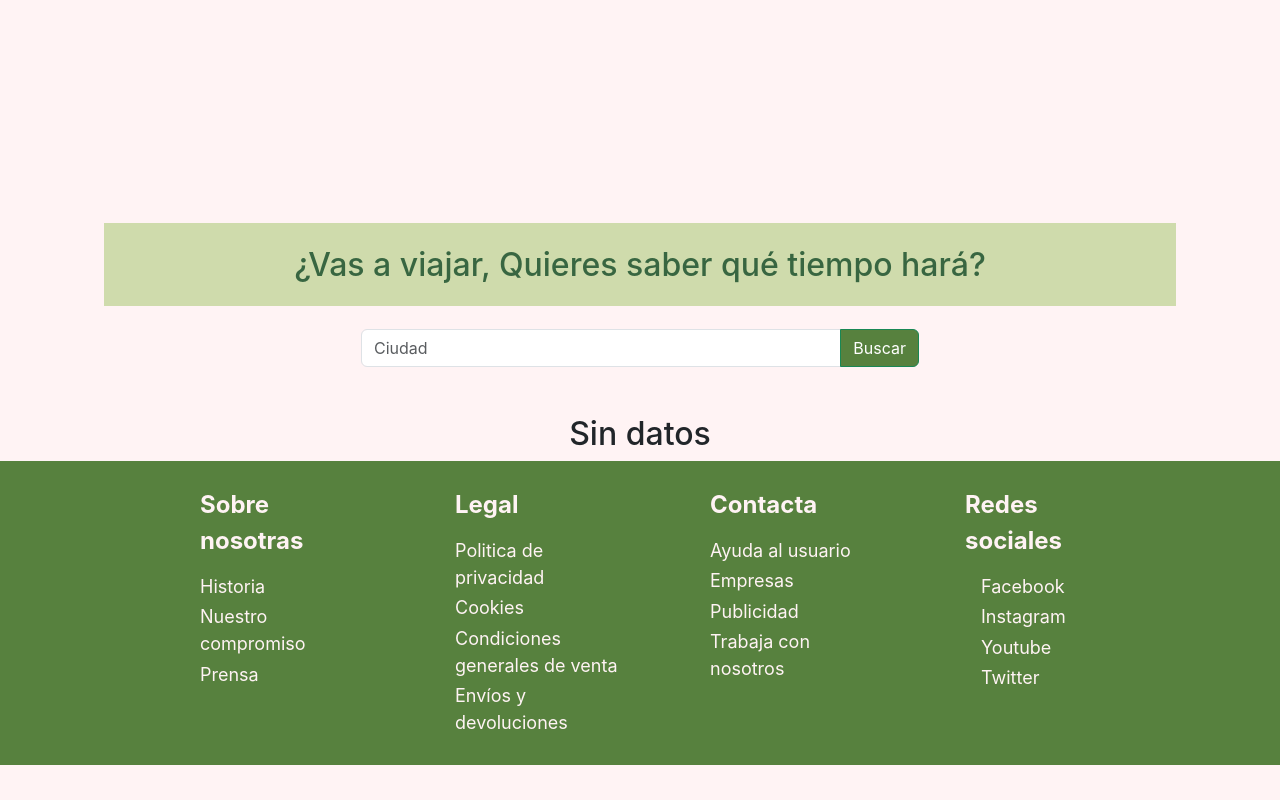
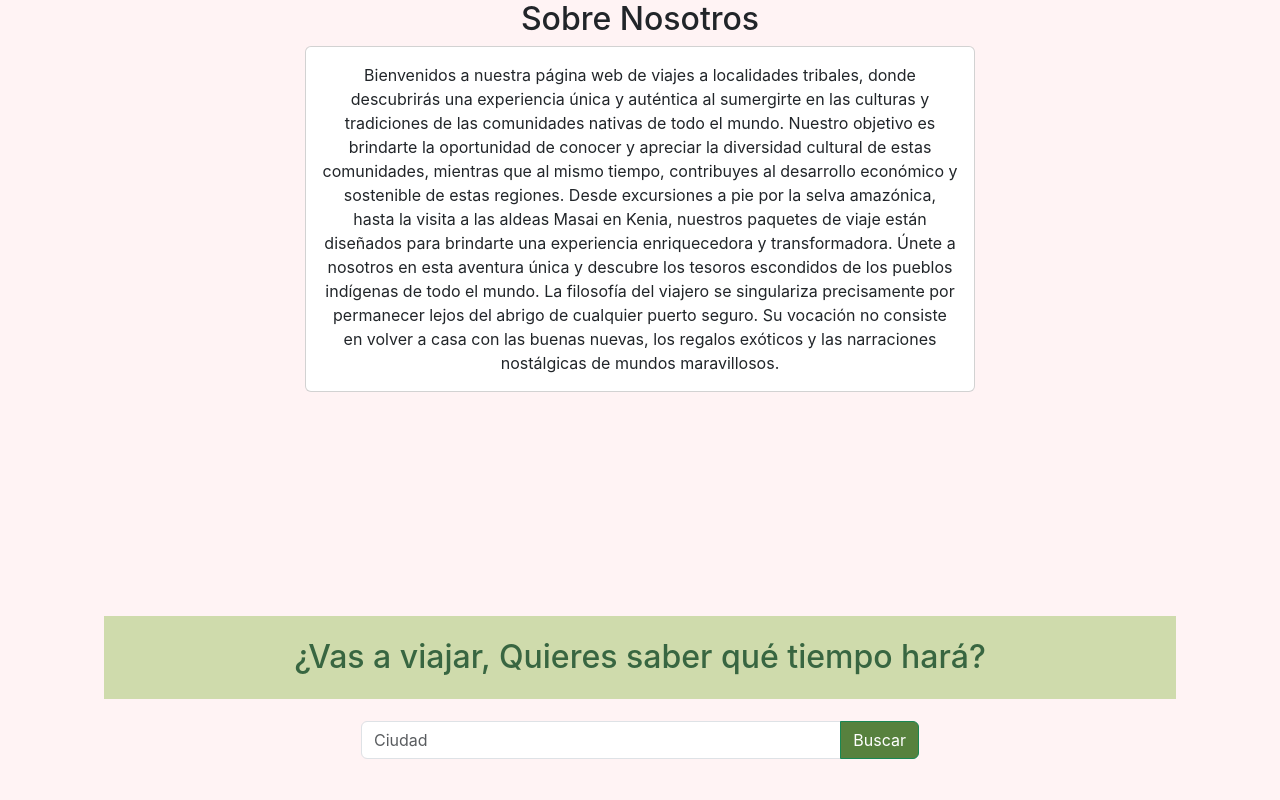
Before and after one commit to CarmenGP/tribe-fly, a React (Create React App) app: page / in a window 1280 px wide. Shown: the top 800 px of the page. Built offline with nearby package versions, Linux system fonts and the light colour scheme.

Commit message:
add about us

```diff
--- a/src/App.js
+++ b/src/App.js
@@ -1,11 +1,12 @@
 import './App.css';
+import AboutUs from './Components/AboutUs/AboutUs';
 import { FooterContainer } from './Components/Footer/Footer';
 import WeatherPanel from './Components/Tiempo/WeatherPanel';
 
 function App() {
   return (
     <div className="App">
-
+      <AboutUs/>
       <WeatherPanel />
       <FooterContainer />
     </div>
--- /dev/null
+++ b/src/Components/AboutUs/AboutUs.jsx
@@ -0,0 +1,22 @@
+import React from 'react'
+import "./AboutUs.css"
+
+function AboutUs() {
+  return (
+    <div className='container d-flex justify-content-center align-items-center flex-column'>
+      <h2>Sobre Nosotros</h2>
+
+      <div class="card">
+        <div class="card-body">
+
+          <p class="card-text">Bienvenidos a nuestra página web de viajes a localidades tribales, donde descubrirás una experiencia única y auténtica al sumergirte en las culturas y tradiciones de las comunidades nativas de todo el mundo. Nuestro objetivo es brindarte la oportunidad de conocer y apreciar la diversidad cultural de estas comunidades, mientras que al mismo tiempo, contribuyes al desarrollo económico y sostenible de estas regiones. Desde excursiones a pie por la selva amazónica, hasta la visita a las aldeas Masai en Kenia, nuestros paquetes de viaje están diseñados para brindarte una experiencia enriquecedora y transformadora. Únete a nosotros en esta aventura única y descubre los tesoros escondidos de los pueblos indígenas de todo el mundo.
+
+            La filosofía del viajero se singulariza precisamente por permanecer lejos del abrigo de cualquier puerto seguro. Su vocación no consiste en volver a casa con las buenas nuevas, los regalos exóticos y las narraciones nostálgicas de mundos maravillosos.</p>
+
+        </div>
+      </div>
+    </div>
+  )
+}
+
+export default AboutUs
```
Also changed, not shown: src/Components/DefaultCard/DefaultCard.jsx (deleted, +0 -11 lines), src/Components/AboutUs/AboutUs.css (added).
